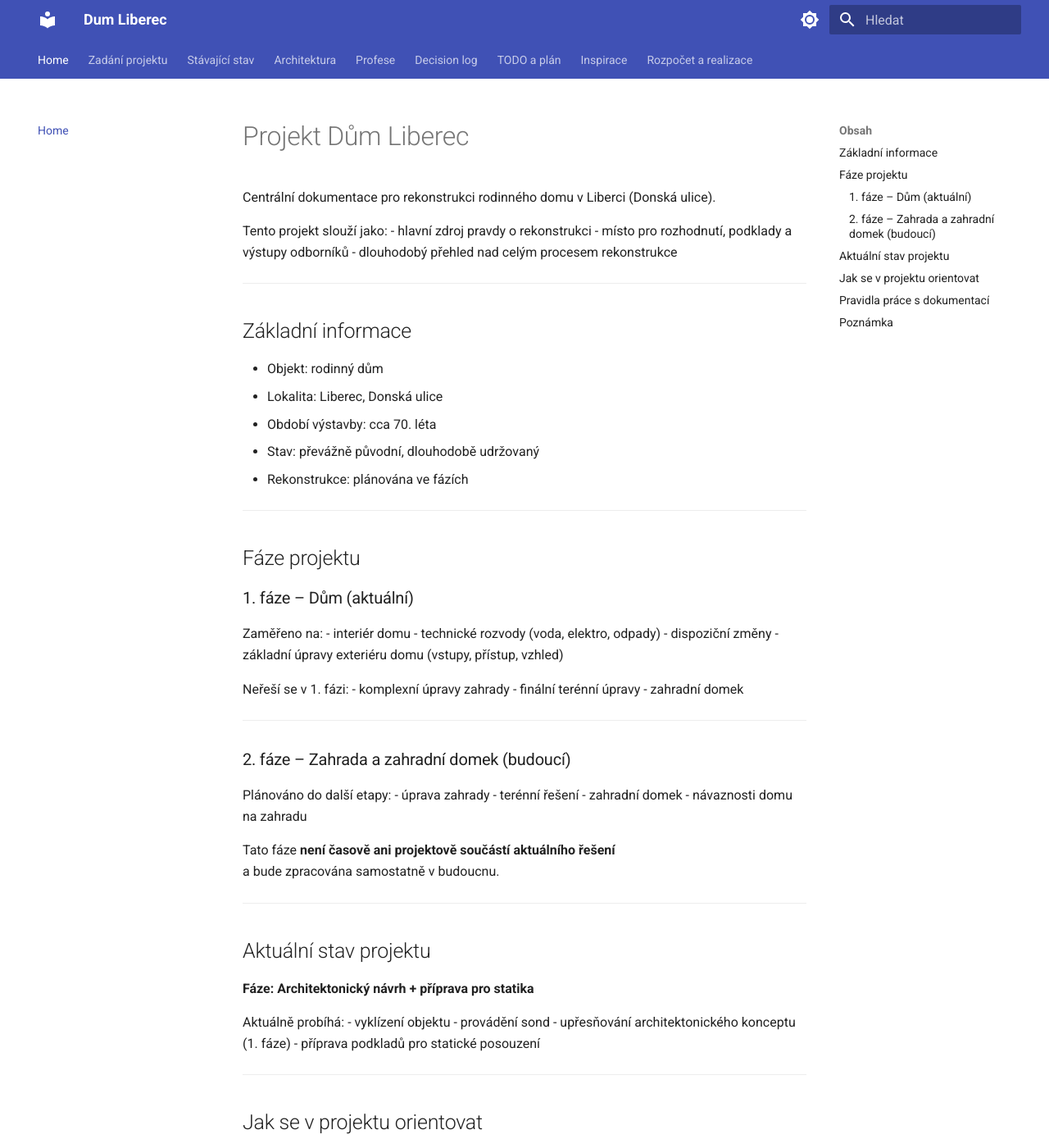
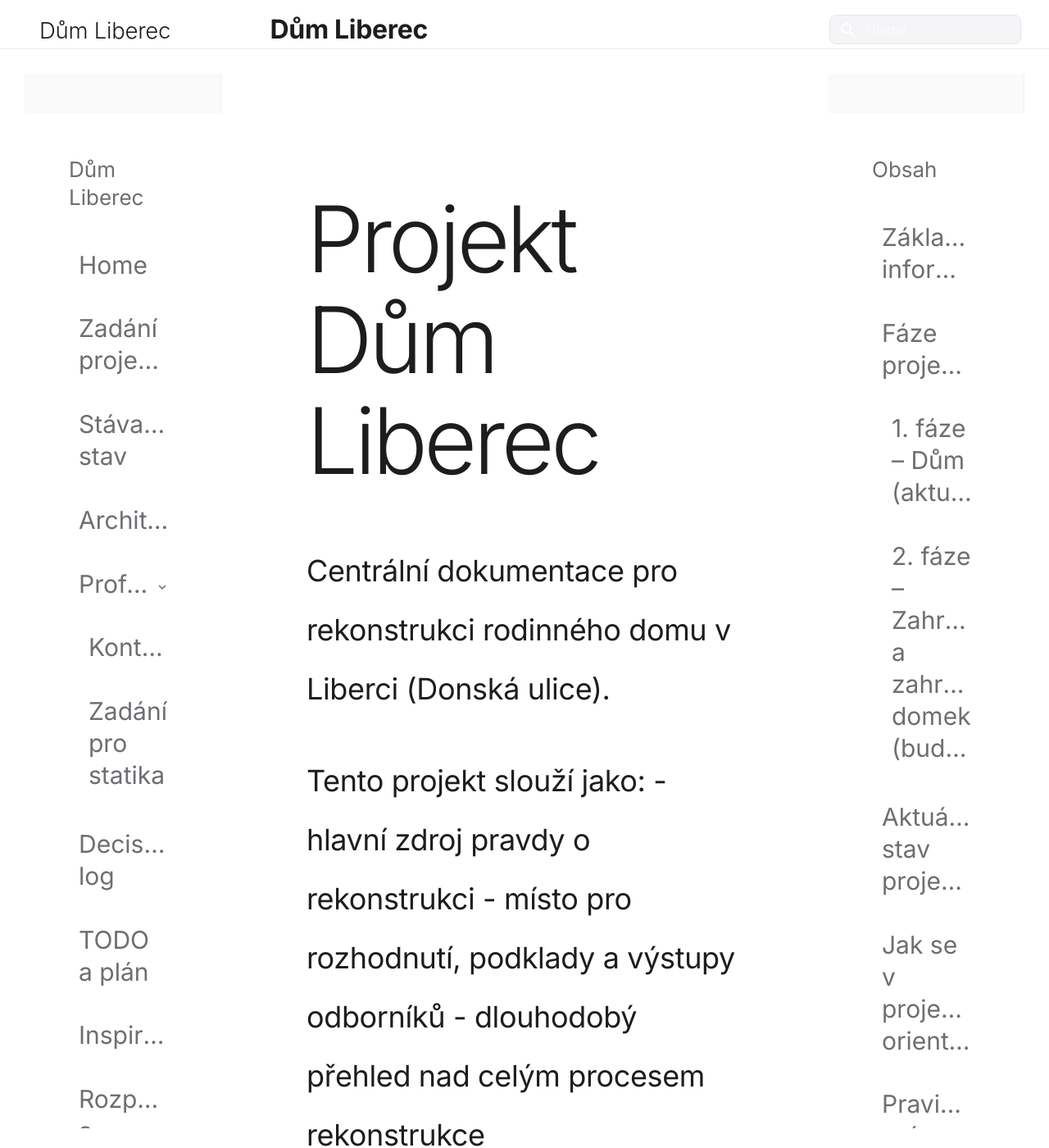
Before and after one commit to josefkubinek-star/dum-liberec, an MkDocs documentation site: the page built from docs/00_README/README.md, in a window 1280 px wide and 1400 px high. Shown: the whole window at 82% size. Built offline with MkDocs 1.6.1 and Material for MkDocs 9.7.7, drawn with Linux system fonts in a browser that asks for light colours; some web fonts are replaced.

Commit message:
Přetvoření na osobní projektový deník - Notion/Apple styl
- Vyladěna typografie: větší písmo (1.8rem), line-height 2.0, lehké řezy
- Zjednodušena navigace: méně vizuální váhy, jemnější barvy
- Upravena homepage: osobnější kontext, jednoduchý hero section
- Nové logo: jednoduchý wordmark 'Dům Liberec'
- Custom CSS pro osobní deník styl (Notion-like)
- Více whitespace, lepší čitelnost, zaměření na obsah

```diff
--- /dev/null
+++ b/docs/stylesheets/extra.css
@@ -0,0 +1,362 @@
+/* Personal Project Diary Style - Notion/Apple-like */
+
+/* Import Inter font with light weights */
+@import url('https://fonts.googleapis.com/css2?family=Inter:wght@300;400;500&display=swap');
+
+/* Base typography - Notion-like, larger, more readable */
+:root {
+  --md-text-font: "Inter", -apple-system, BlinkMacSystemFont, "SF Pro Display", "Segoe UI", sans-serif;
+  --md-code-font: "SF Mono", "Monaco", "Menlo", "Consolas", monospace;
+}
+
+/* Main content - larger, more whitespace, better readability */
+.md-typeset {
+  font-size: 1.8rem;
+  line-height: 2;
+  color: #1d1d1f;
+  font-weight: 400;
+  letter-spacing: -0.01em;
+}
+
+.md-typeset p {
+  margin-bottom: 2rem;
+  max-width: 70ch;
+}
+
+/* Headings - larger, lighter, more spacing */
+.md-typeset h1 {
+  font-size: 4.2rem;
+  font-weight: 300;
+  letter-spacing: -0.03em;
+  line-height: 1.15;
+  margin-top: 0;
+  margin-bottom: 3rem;
+  color: #1d1d1f;
+}
+
+.md-typeset h2 {
+  font-size: 3rem;
+  font-weight: 300;
+  letter-spacing: -0.02em;
+  line-height: 1.25;
+  margin-top: 5rem;
+  margin-bottom: 2rem;
+  color: #1d1d1f;
+}
+
+.md-typeset h3 {
+  font-size: 2.2rem;
+  font-weight: 400;
+  letter-spacing: -0.01em;
+  line-height: 1.4;
+  margin-top: 4rem;
+  margin-bottom: 1.5rem;
+  color: #1d1d1f;
+}
+
+/* Homepage hero - extra large */
+.md-typeset h1:first-child {
+  font-size: 5.6rem;
+  font-weight: 300;
+  letter-spacing: -0.04em;
+  line-height: 1.1;
+  margin-bottom: 3rem;
+}
+
+/* Content area - more whitespace, centered reading experience */
+.md-main__inner {
+  background-color: #ffffff;
+}
+
+.md-content {
+  background-color: #ffffff;
+  padding: 6rem 4rem;
+  max-width: 800px;
+  margin: 0 auto;
+  border-radius: 0;
+}
+
+/* Navigation - minimal, less visual weight */
+.md-sidebar {
+  background-color: #fafafa;
+  border-right: 1px solid #f0f0f0;
+  width: 240px;
+}
+
+.md-sidebar__scrollwrap {
+  padding: 3rem 1.5rem;
+}
+
+.md-nav {
+  font-size: 1.5rem;
+  font-weight: 400;
+}
+
+.md-nav__title {
+  font-size: 1.3rem;
+  font-weight: 400;
+  color: #6e6e73;
+  padding: 0.8rem 1rem;
+  margin-bottom: 1rem;
+  text-transform: none;
+  letter-spacing: 0;
+}
+
+.md-nav__link {
+  color: #6e6e73;
+  padding: 0.5rem 1rem;
+  border-radius: 6px;
+  transition: all 0.15s ease;
+  font-weight: 400;
+}
+
+.md-nav__link:hover {
+  color: #1d1d1f;
+  background-color: #f5f5f7;
+}
+
+.md-nav__link--active {
+  color: #1d1d1f;
+  font-weight: 400;
+  background-color: transparent;
+}
+
+.md-nav__item {
+  margin-bottom: 0.3rem;
+}
+
+/* Header - very minimal */
+.md-header {
+  background-color: rgba(255, 255, 255, 0.95);
+  backdrop-filter: blur(20px);
+  border-bottom: 1px solid #f0f0f0;
+  box-shadow: none;
+  height: 60px;
+}
+
+.md-header__title {
+  font-size: 1.6rem;
+  font-weight: 300;
+  letter-spacing: -0.01em;
+  color: #1d1d1f;
+}
+
+/* Logo - simple wordmark */
+.md-header__button.md-logo {
+  padding: 0.5rem;
+}
+
+.md-header__button.md-logo img,
+.md-header__button.md-logo svg {
+  height: 2.2rem;
+  width: auto;
+}
+
+/* Search - very subtle */
+.md-search__form {
+  background-color: #f5f5f7;
+  border-radius: 8px;
+  border: 1px solid #e5e5e7;
+}
+
+.md-search__form:hover {
+  background-color: #ebebed;
+}
+
+/* Links - subtle, readable */
+.md-typeset a {
+  color: #0066cc;
+  text-decoration: none;
+  border-bottom: 1px solid transparent;
+  transition: border-color 0.2s ease;
+  font-weight: 400;
+}
+
+.md-typeset a:hover {
+  color: #0052a3;
+  border-bottom-color: #0066cc;
+}
+
+/* Lists - more spacing, better readability */
+.md-typeset ul,
+.md-typeset ol {
+  margin-left: 2rem;
+  margin-bottom: 2rem;
+}
+
+.md-typeset li {
+  margin-bottom: 1rem;
+  line-height: 1.9;
+}
+
+.md-typeset li p {
+  margin-bottom: 1rem;
+}
+
+/* Code - subtle, readable */
+.md-typeset code {
+  background-color: #f5f5f7;
+  color: #1d1d1f;
+  padding: 0.2rem 0.5rem;
+  border-radius: 4px;
+  font-size: 0.9em;
+  font-weight: 400;
+}
+
+.md-typeset pre {
+  background-color: #fafafa;
+  border: 1px solid #e5e5e7;
+  border-radius: 8px;
+  padding: 2rem;
+  margin: 2rem 0;
+}
+
+.md-typeset pre code {
+  font-weight: 400;
+  color: #1d1d1f;
+  line-height: 1.6;
+}
+
+/* Horizontal rules - very subtle */
+.md-typeset hr {
+  border: none;
+  border-top: 1px solid #e5e5e7;
+  margin: 4rem 0;
+}
+
+/* Tables - minimal */
+.md-typeset table:not([class]) {
+  border: 1px solid #e5e5e7;
+  border-radius: 8px;
+  overflow: hidden;
+  margin: 2rem 0;
+}
+
+.md-typeset table:not([class]) th {
+  background-color: #fafafa;
+  color: #1d1d1f;
+  font-weight: 500;
+  border-bottom: 1px solid #e5e5e7;
+  padding: 1rem;
+}
+
+.md-typeset table:not([class]) td {
+  border-bottom: 1px solid #f5f5f7;
+  padding: 1rem;
+}
+
+/* Admonitions - subtle */
+.md-typeset .admonition {
+  border-left: 3px solid #e5e5e7;
+  background-color: #fafafa;
+  border-radius: 0;
+  margin: 2rem 0;
+}
+
+/* Blockquotes - readable */
+.md-typeset blockquote {
+  border-left: 3px solid #e5e5e7;
+  color: #6e6e73;
+  padding-left: 2rem;
+  margin-left: 0;
+  margin: 2rem 0;
+  font-style: normal;
+  font-size: 1.7rem;
+  line-height: 1.8;
+}
+
+/* Footer - minimal */
+.md-footer {
+  background-color: #fafafa;
+  border-top: 1px solid #f0f0f0;
+  color: #6e6e73;
+}
+
+.md-footer__inner {
+  padding: 2rem 0;
+}
+
+/* Remove all shadows and heavy effects */
+.md-header,
+.md-sidebar,
+.md-content,
+.md-typeset .admonition,
+.md-typeset pre,
+.md-typeset table {
+  box-shadow: none;
+}
+
+/* Buttons - subtle */
+.md-button {
+  border-radius: 8px;
+  border: 1px solid #e5e5e7;
+  background-color: #ffffff;
+  color: #1d1d1f;
+  font-weight: 400;
+  transition: all 0.2s ease;
+}
+
+.md-button:hover {
+  background-color: #f5f5f7;
+  border-color: #d2d2d7;
+}
+
+/* Focus states - subtle */
+*:focus-visible {
+  outline: 2px solid #0066cc;
+  outline-offset: 2px;
+  border-radius: 4px;
+}
+
+/* Mobile responsiveness */
+@media screen and (max-width: 76.25em) {
+  .md-content {
+    padding: 4rem 3rem;
+  }
+
+  .md-typeset h1:first-child {
+    font-size: 4rem;
+  }
+
+  .md-typeset {
+    font-size: 1.7rem;
+  }
+}
+
+@media screen and (max-width: 59.9375em) {
+  .md-content {
+    padding: 3rem 2rem;
+  }
+
+  .md-typeset {
+    font-size: 1.6rem;
+    line-height: 1.9;
+  }
+
+  .md-typeset h1:first-child {
+    font-size: 3.2rem;
+  }
+
+  .md-typeset h1 {
+    font-size: 3rem;
+  }
+
+  .md-typeset h2 {
+    font-size: 2.4rem;
+  }
+
+  .md-sidebar {
+    width: 220px;
+  }
+}
+
+/* Hide navigation on very small screens - content first */
+@media screen and (max-width: 44.9375em) {
+  .md-sidebar {
+    display: none;
+  }
+
+  .md-content {
+    padding: 2rem 1.5rem;
+  }
+}
--- a/mkdocs.yml
+++ b/mkdocs.yml
@@ -1,4 +1,4 @@
-site_name: Dum Liberec
+site_name: Dům Liberec
 site_url: https://josefkubinek-star.github.io/dum-liberec/
 site_dir: site
 
@@ -6,35 +6,37 @@
 
 use_directory_urls: false
 
+extra_css:
+  - stylesheets/extra.css
+
 theme:
   name: material
   language: cs
+  logo: assets/logo.svg
+  favicon: assets/favicon.svg
   palette:
     - scheme: default
-      primary: indigo
-      accent: indigo
+      primary: grey
+      accent: blue
       toggle:
         icon: material/brightness-7
         name: Switch to dark mode
     - scheme: slate
-      primary: indigo
-      accent: indigo
+      primary: grey
+      accent: blue
       toggle:
         icon: material/brightness-4
         name: Switch to light mode
   features:
     - navigation.expand
-    - navigation.indexes
-    - navigation.tabs
     - navigation.top
     - search.suggest
-    - search.highlight
   font:
-    text: Roboto
-    code: Roboto Mono
+    text: Inter
+    code: 'SF Mono'
 
 nav:
-  - Home: 00_README/README.md
+  - Home: index.md
   - Zadání projektu: 01_Zadani_a_cile/Zadani_projektu.md
   - Stávající stav: 02_Stavajici_stav/Popis_stavajiciho_stavu.md
   - Architektura: 03_Architektura/Koncept.md
```
Also changed, not shown: docs/index.md (added, +35 -0 lines), docs/assets/favicon.svg (added), docs/assets/logo.svg (added).
